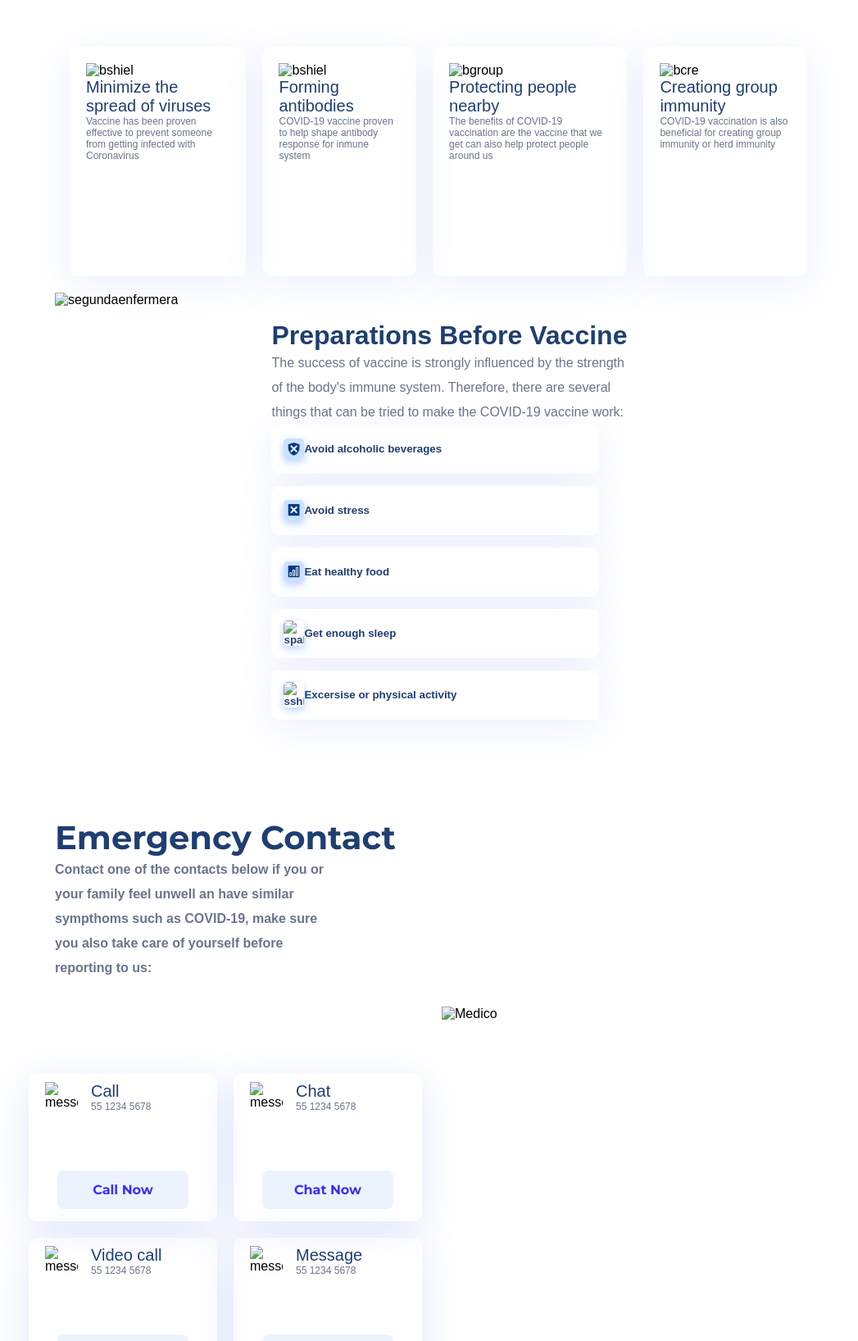
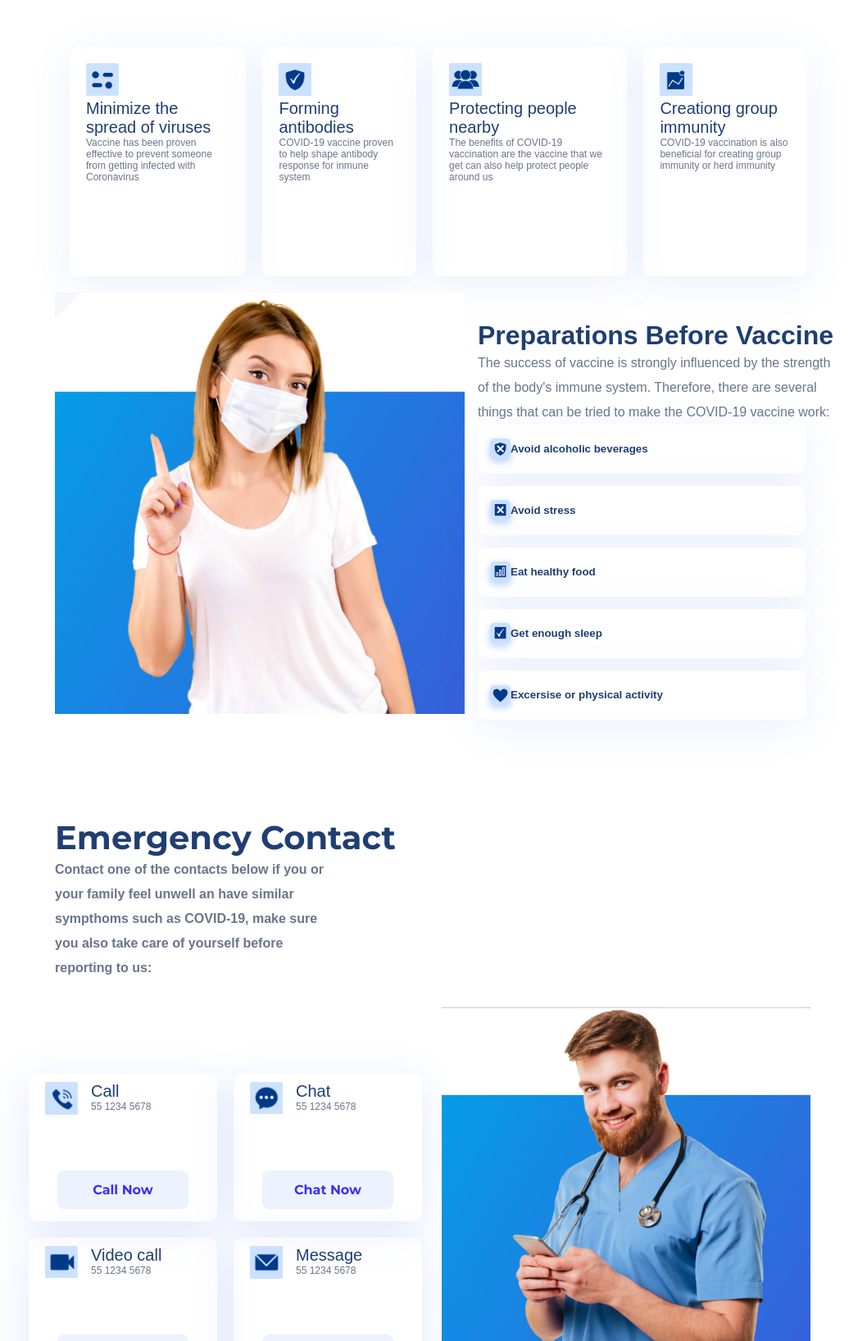
Before and after one commit to victorsaucedom/Vacunacion, a plain HTML site: page index.html in a window 1280 px wide. Shown: the part 1164-2800 px from the top of the page at 82% size, without its empty margins (45-1092 px from the left). Drawn offline with Linux system fonts and the light colour scheme; the site is published under a folder, as on GitHub Pages, so addresses that start at the root find nothing.

Commit message:
Update index.html
Corrección ruta de imágenes

```diff
--- a/index.html
+++ b/index.html
@@ -27,8 +27,8 @@
                 <h2>Fight Virus With Vaccines</h2>
                 <p class="cit">Let's stop this pandemic by killing the virus with a vaccine, don't let yourself and your family get infected </p>
                 <div class="etiq">
-                    <p class="shield"><img src="/img/shield.png" alt="shield" width="20px" class="ss"> Best protection</p>
-                    <p class="star"><img src="/img/star.png" alt="shield" width="20px" class="ss">Selected Vaccines</p>
+                    <p class="shield"><img src="img/shield.png" alt="shield" width="20px" class="ss"> Best protection</p>
+                    <p class="star"><img src="img/star.png" alt="shield" width="20px" class="ss">Selected Vaccines</p>
                 </div>
             </div>
             <div class="c-der">
@@ -38,7 +38,7 @@
     </section>
 
     <section class="schedule">
-        <img src="/img/clock.png" alt="clock" width="23px" class="cl">
+        <img src="img/clock.png" alt="clock" width="23px" class="cl">
         <p class="clock">Schedule your vaccinations</p>
     </section>
 
@@ -80,22 +80,22 @@
 
     <section class="topping">
         <div class="minimize hov">
-            <img src="/img/bmin.png" alt="bshiel" width="40px" class="loc">
+            <img src="img/bmin.png" alt="bshiel" width="40px" class="loc">
             <p class="topti">Minimize the spread of viruses</p>
             <p class="topp">Vaccine has been proven effective to prevent someone from getting infected with Coronavirus</p>
         </div>
         <div class="forming hov">
-            <img src="/img/bshield.png" alt="bshiel" width="40px" class="loc">
+            <img src="img/bshield.png" alt="bshiel" width="40px" class="loc">
             <p class="topti">Forming antibodies</p>
             <p class="topp">COVID-19 vaccine proven to help shape antibody response for inmune system</p>
         </div>
         <div class="protect hov">
-            <img src="/img/bgroup.png" alt="bgroup" width="40px" class="loc">
+            <img src="img/bgroup.png" alt="bgroup" width="40px" class="loc">
             <p class="topti">Protecting people nearby</p>
             <p class="topp">The benefits of COVID-19 vaccination are the vaccine that we get can also help protect people around us</p>
         </div>
         <div class="creati hov">
-            <img src="/img/bcre.png" alt="bcre" width="40px" class="loc">
+            <img src="img/bcre.png" alt="bcre" width="40px" class="loc">
             <p class="topti">Creationg group immunity</p>
             <p class="topp">COVID-19 vaccination is also beneficial for creating group immunity or herd immunity</p>
         </div>
@@ -103,7 +103,7 @@
 
     <section class="second">
         <div class="s-izq">
-            <img src="/img/segunda.PNG" alt="segundaenfermera" width="500px">
+            <img src="img/segunda.PNG" alt="segundaenfermera" width="500px">
         </div>
         <div class="s-der">
             <p class="prepa"><b>Preparations Before Vaccine</b> </p>
@@ -135,13 +135,13 @@
                 <div class="content"><p>Avoid processed junk, refined sugars (including artificial sweeteners), dairy, refined grains, vegetable oils, dairy, alcohol and fried foods.</p></div>
 
                 <button class="collapsible acordeon active hov">
-                    <img src="/img/spal.png" alt="spal" width="25px" class="simg">
+                    <img src="img/spal.png" alt="spal" width="25px" class="simg">
                     <p>Get enough sleep</p>
                 </button>
                 <div class="content"><p>Sleep can increase the effectiveness of COVID-19 vaccines.</p></div>
 
                 <button class="collapsible acordeon active hov">
-                    <img src="/img/sheart.png" alt="sshield" width="25px" class="simg">
+                    <img src="img/sheart.png" alt="sshield" width="25px" class="simg">
                     <p>Excersise or physical activity</p>
                 </button>
                 <div class="content"><p>Regular physical exercise is beneficial for the body and mind. May reduce the risk of diseases that can increase vulnerability to COVID-19.</p></div>
@@ -161,7 +161,7 @@
             <div class="contact">
                 <div class="thov">
                     <div class="tertop">
-                        <img src="/img/tpho.png" alt="messenger" width="40px" class="loc">
+                        <img src="img/tpho.png" alt="messenger" width="40px" class="loc">
                         <div><p class="tt">Call <p class="ts">55 1234 5678</p></p></div>
                     </div>
                     <p class="now">Call Now</p>
@@ -169,7 +169,7 @@
 
                 <div class="thov">
                     <div class="tertop">
-                        <img src="/img/tmes.png" alt="messenger" width="40px" class="loc">
+                        <img src="img/tmes.png" alt="messenger" width="40px" class="loc">
                         <div><p class="tt">Chat <p class="ts">55 1234 5678</p></p></div>
                     </div>
                     <p class="now">Chat Now</p>
@@ -177,7 +177,7 @@
 
                 <div class="thov">
                     <div class="tertop">
-                        <img src="/img/tvid.png" alt="messenger" width="40px" class="loc">
+                        <img src="img/tvid.png" alt="messenger" width="40px" class="loc">
                         <div><p class="tt">Video call <p class="ts">55 1234 5678</p></p></div>
                     </div>
                     <p class="now">Video Call Now</p>
@@ -185,7 +185,7 @@
 
                 <div class="thov">
                     <div class="tertop">
-                        <img src="/img/tmail.png" alt="messenger" width="40px" class="loc">
+                        <img src="img/tmail.png" alt="messenger" width="40px" class="loc">
                         <div><p class="tt">Message <p class="ts">55 1234 5678</p></p></div>
                     </div>
                     <p class="now">Message Now</p>
@@ -193,7 +193,7 @@
             </div>
         </div>
         <div class="t-der">
-            <img src="/img/Medico.PNG" alt="Medico" width="450px">
+            <img src="img/Medico.PNG" alt="Medico" width="450px">
         </div>
     </section>
 
```
